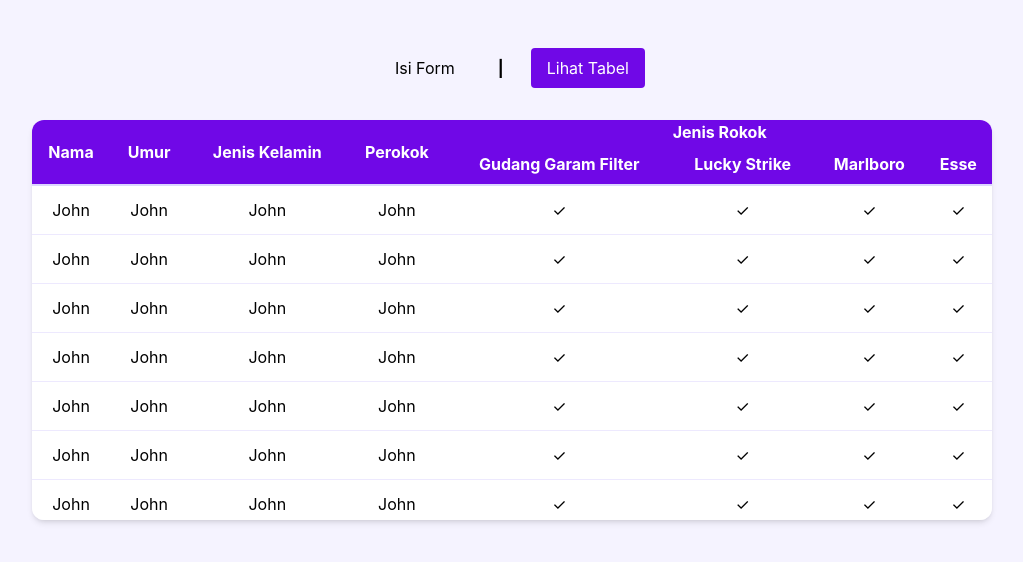
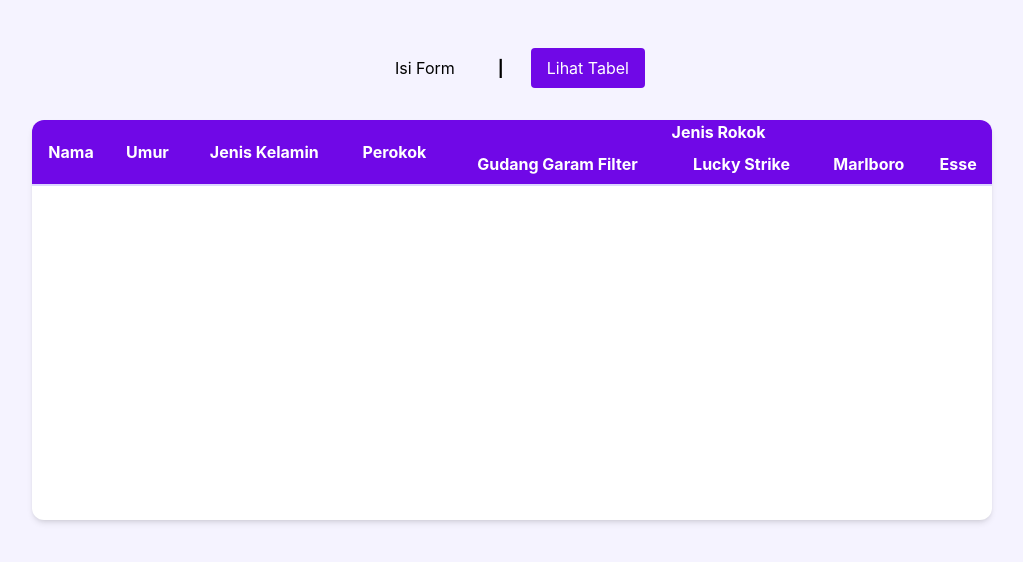
Before and after one commit to rizqyazhar/koda-b10-react1, a React (Vite) app: page /table in a window 1280 px wide. Shown: the top 562 px of the page, without its empty margins (128-1151 px from the left). Built offline with nearby package versions, Linux system fonts and the light colour scheme.

Commit message:
feat: add row table with data from local storage

```diff
--- a/src/components/RowTable.jsx
+++ b/src/components/RowTable.jsx
@@ -1,16 +1,17 @@
 import DataTable from "./DataTable";
 
-export default function RowTable() {
+export default function RowTable(props) {
+  const { nama, gender, smoking, umur, cigarettes } = props.data;
+
   return (
     <tr className='w-full border-b border-violet-100 text-center hover:bg-violet-100 md:text-base'>
-      <DataTable>John</DataTable>
-      <DataTable>John</DataTable>
-      <DataTable>John</DataTable>
-      <DataTable>John</DataTable>
-      <DataTable>&#10003;</DataTable>
-      <DataTable>&#10003;</DataTable>
-      <DataTable>&#10003;</DataTable>
-      <DataTable>&#10003;</DataTable>
+      <DataTable>{nama}</DataTable>
+      <DataTable>{gender}</DataTable>
+      <DataTable>{umur}</DataTable>
+      <DataTable>{smoking}</DataTable>
+      {cigarettes.map((item) => {
+        return <DataTable>{item ? "\u2713" : ""}</DataTable>;
+      })}
     </tr>
   );
 }
--- a/src/pages/TablePage.jsx
+++ b/src/pages/TablePage.jsx
@@ -3,31 +3,17 @@ import Layout from "../layout/Layout";
 import TableLayout from "../layout/TableLayout";
 
 export default function TablePage() {
+  const getDataFromLocalStorage =
+    JSON.parse(window.localStorage.getItem("survey")) || [];
+
+  console.log(getDataFromLocalStorage);
+
   return (
     <Layout>
       <TableLayout>
-        <RowTable />
-        <RowTable />
-        <RowTable />
-        <RowTable />
-        <RowTable />
-        <RowTable />
-        <RowTable />
-        <RowTable />
-        <RowTable />
-        <RowTable />
-        <RowTable />
-        <RowTable />
-        <RowTable />
-        <RowTable />
-        <RowTable />
-        <RowTable />
-        <RowTable />
-        <RowTable />
-        <RowTable />
-        <RowTable />
-        <RowTable />
-        <RowTable />
+        {getDataFromLocalStorage.map((item, index) => {
+          return <RowTable key={index} data={item} />;
+        })}
       </TableLayout>
     </Layout>
   );
```
